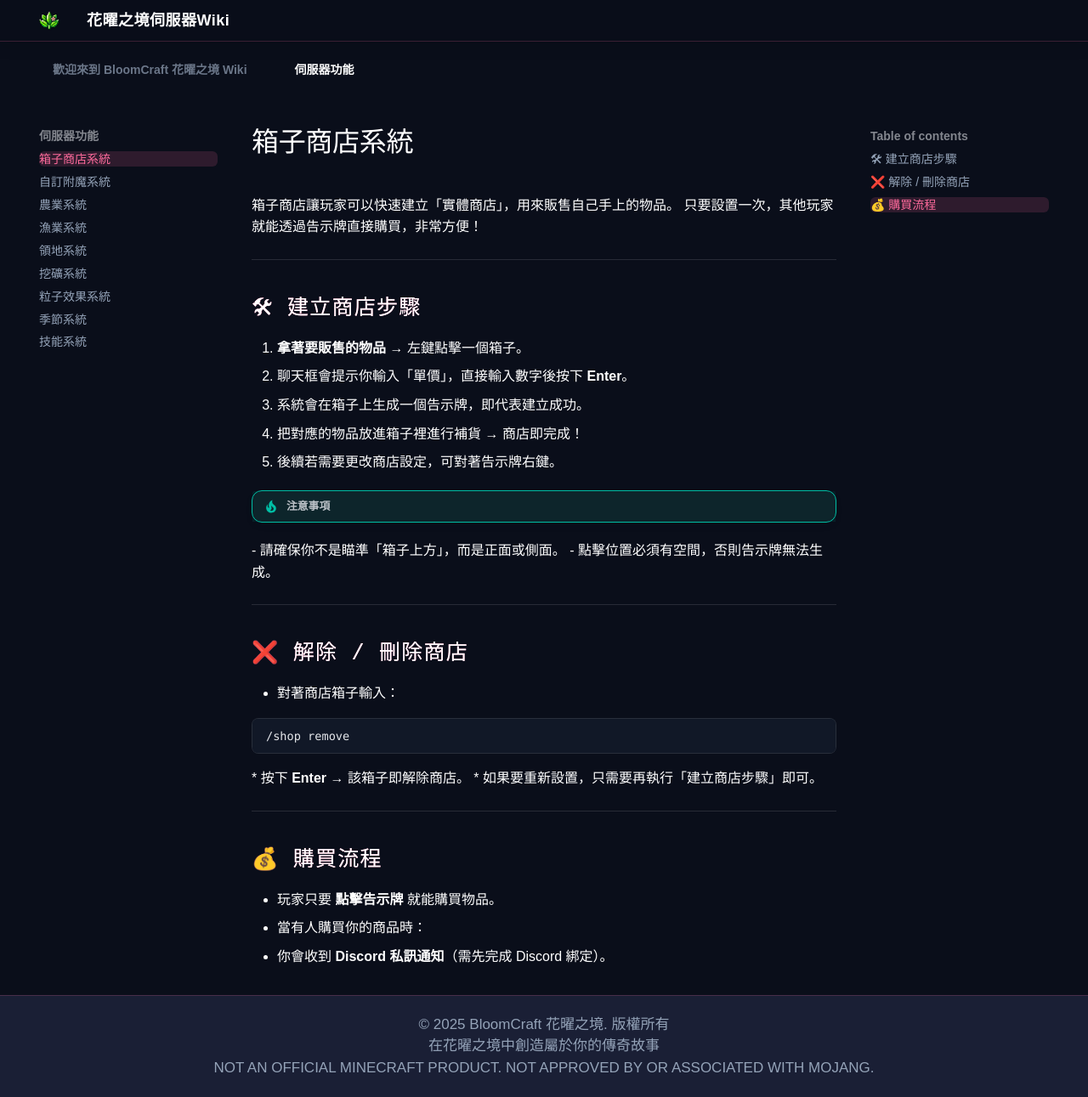
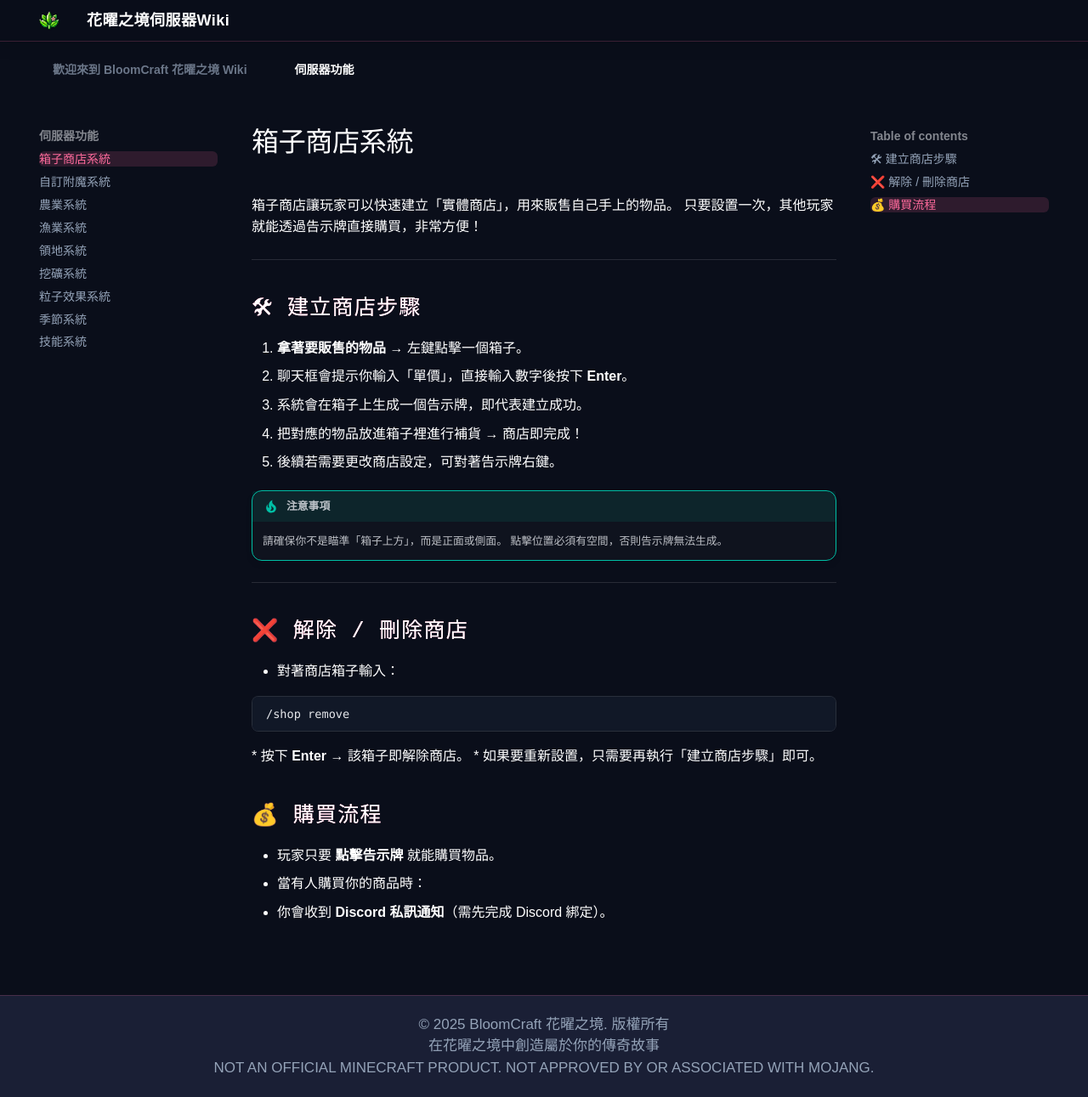
Before and after one commit to RyanisyydsTT/bloomcraft-wikipage, an MkDocs documentation site: the page built from docs/伺服器功能/chestshop.md, in a window 1280 px wide and 1291 px high. Shown: the whole window at 85% size. Built offline with MkDocs 1.6.1 and Material for MkDocs 9.7.7, drawn with Linux system fonts in a browser that asks for light colours; some web fonts are replaced.

```diff
--- a/docs/伺服器功能/chestshop.md
+++ b/docs/伺服器功能/chestshop.md
@@ -14,8 +14,8 @@
 5. 後續若需要更改商店設定，可對著告示牌右鍵。
 
 !!! tip "注意事項"
-\- 請確保你不是瞄準「箱子上方」，而是正面或側面。
-\- 點擊位置必須有空間，否則告示牌無法生成。
+    請確保你不是瞄準「箱子上方」，而是正面或側面。
+    點擊位置必須有空間，否則告示牌無法生成。
 
 ---
 
@@ -29,7 +29,7 @@
 * 按下 **Enter** → 該箱子即解除商店。
 * 如果要重新設置，只需要再執行「建立商店步驟」即可。
 
----
+
 
 ## 💰 購買流程
 
```
